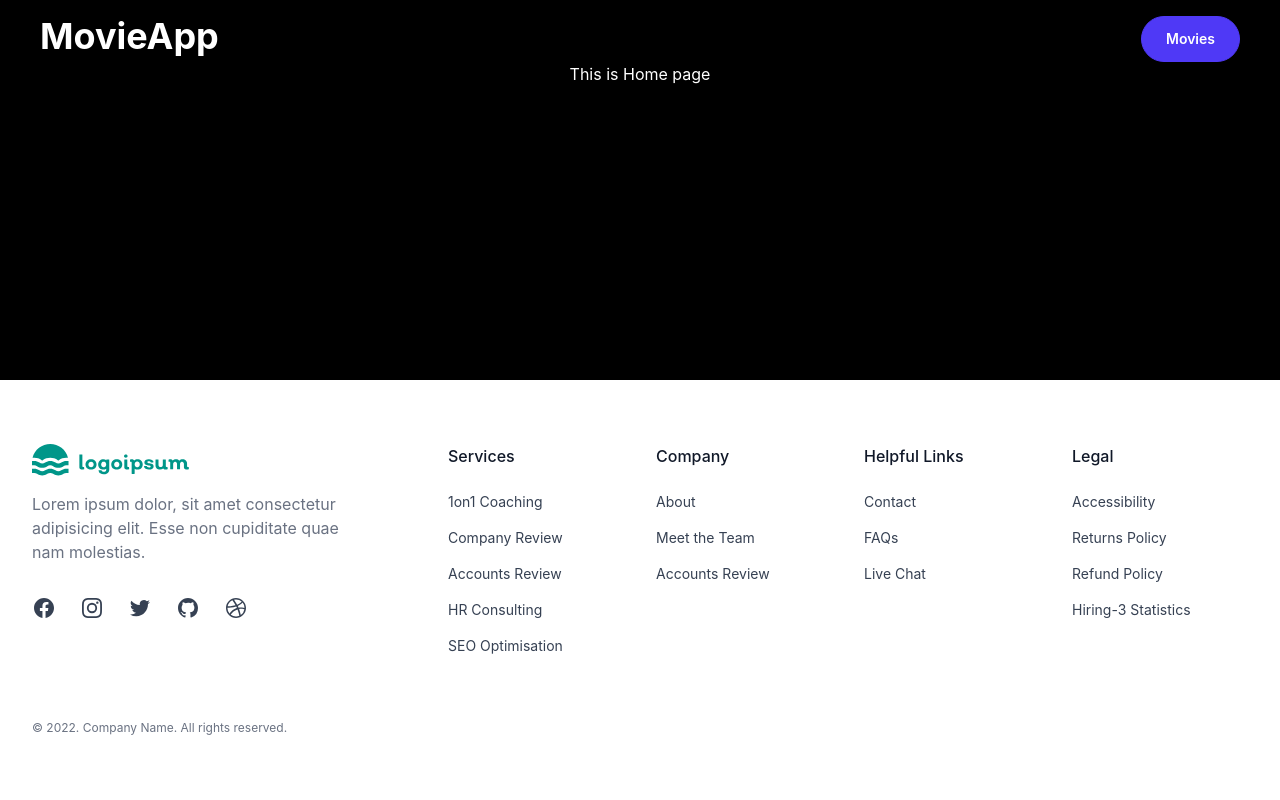
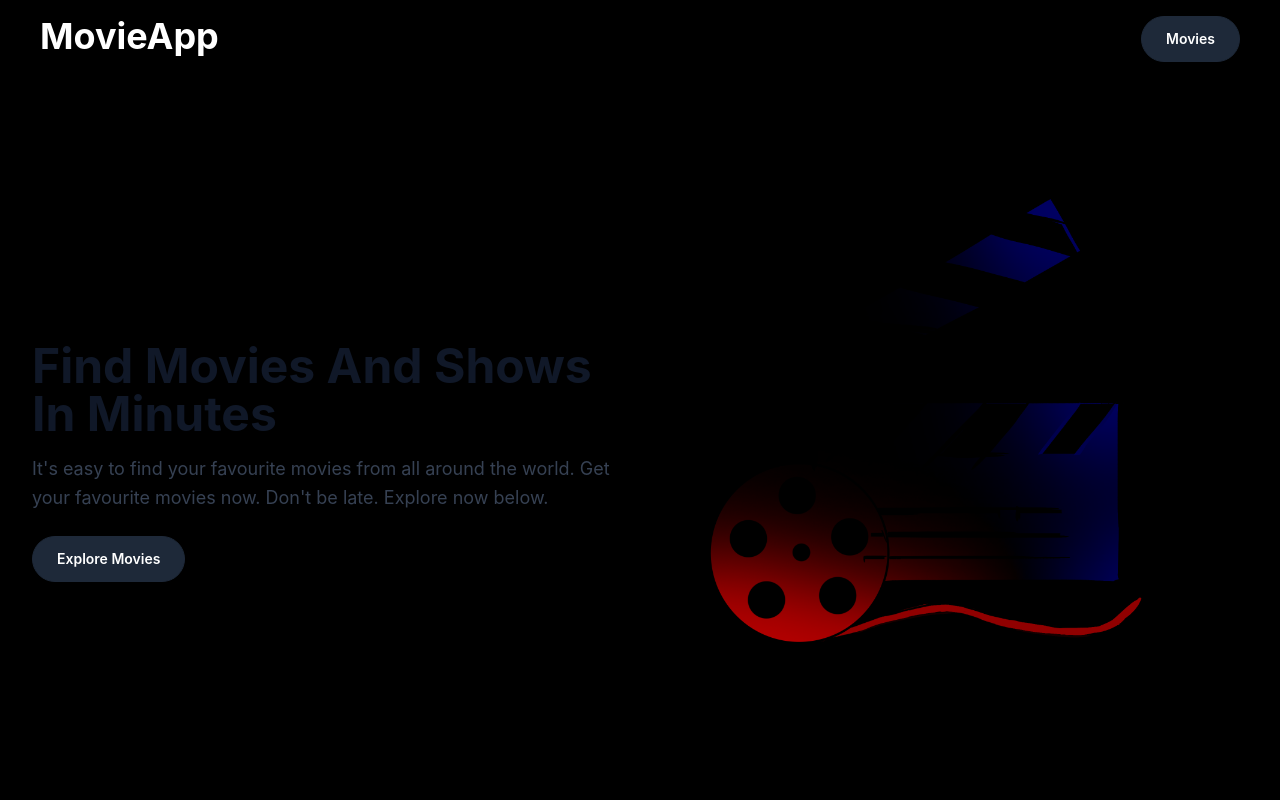
Before and after one commit to joybappy-dev/MovieApp, a React (Vite) app: page / in a window 1280 px wide. Shown: the top 800 px of the page. Built offline with nearby package versions, Linux system fonts and the light colour scheme.

Commit message:
add banner in Home

```diff
--- /dev/null
+++ b/src/components/Banner.jsx
@@ -0,0 +1,34 @@
+import { Link } from "react-router";
+
+function Banner() {
+  return (
+    <div className="banner">
+      <section class="lg:grid lg:h-screen lg:place-content-center ">
+        <div class="mx-auto w-screen max-w-7xl px-4 py-16 sm:px-6 sm:py-24 md:grid md:grid-cols-2 md:items-center md:gap-4 lg:px-8 lg:py-32">
+          <div class="max-w-prose text-left">
+            <h1 class="text-4xl font-bold text-gray-900 sm:text-5xl dark:text-white">
+              Find Movies And Shows In Minutes
+            </h1>
+
+            <p class="mt-4 text-base text-pretty text-gray-700 sm:text-lg/relaxed dark:text-gray-200">
+              It's easy to find your favourite movies from all around the world.
+              Get your favourite movies now. Don't be late. Explore now below.
+            </p>
+
+            <div class="mt-4 flex gap-4 sm:mt-6">
+              <Link to="/movies">
+                <button className="inline-flex items-center justify-center rounded-full border border-gray-800 bg-gray-800 px-6 py-3 text-sm font-semibold text-white shadow-sm transition-colors hover:#24486c focus-visible:ring-4 focus-visible:ring-indigo-200 focus-visible:outline-none cursor-pointer">
+                  Explore Movies
+                </button>
+              </Link>
+            </div>
+          </div>
+
+          <img src="/movie_logo.png" alt="logo" />
+        </div>
+      </section>
+    </div>
+  );
+}
+
+export default Banner;
--- a/src/components/Navbar.jsx
+++ b/src/components/Navbar.jsx
@@ -3,12 +3,15 @@ import { Link } from "react-router";
 function Navbar() {
   return (
     <div className="navbar flex justify-between pt-4 px-10">
-      <h1 className="text-4xl font-bold">MovieApp</h1>
-      <ul>
-        <li className="inline-flex items-center justify-center rounded-full border border-indigo-600 bg-indigo-600 px-6 py-3 text-sm font-semibold text-white shadow-sm transition-colors hover:bg-indigo-700 focus-visible:ring-4 focus-visible:ring-indigo-200 focus-visible:outline-none">
-          <Link to="/movies">Movies</Link>
-        </li>
-      </ul>
+      <h1 className="text-4xl font-bold">
+        <Link to="/">MovieApp</Link>
+      </h1>
+
+      <Link to="/movies">
+        <button className="inline-flex items-center justify-center rounded-full border border-gray-800 bg-gray-800 px-6 py-3 text-sm font-semibold text-white shadow-sm transition-colors hover:#24486c focus-visible:ring-4 focus-visible:ring-indigo-200 focus-visible:outline-none cursor-pointer">
+          Movies
+        </button>
+      </Link>
     </div>
   );
 }
--- a/src/pages/Home.jsx
+++ b/src/pages/Home.jsx
@@ -1,5 +1,11 @@
+import Banner from "../components/Banner";
+
 function Home() {
-  return <div className="home">This is Home page</div>;
+  return (
+    <div className="home">
+      <Banner />
+    </div>
+  );
 }
 
 export default Home;
```
